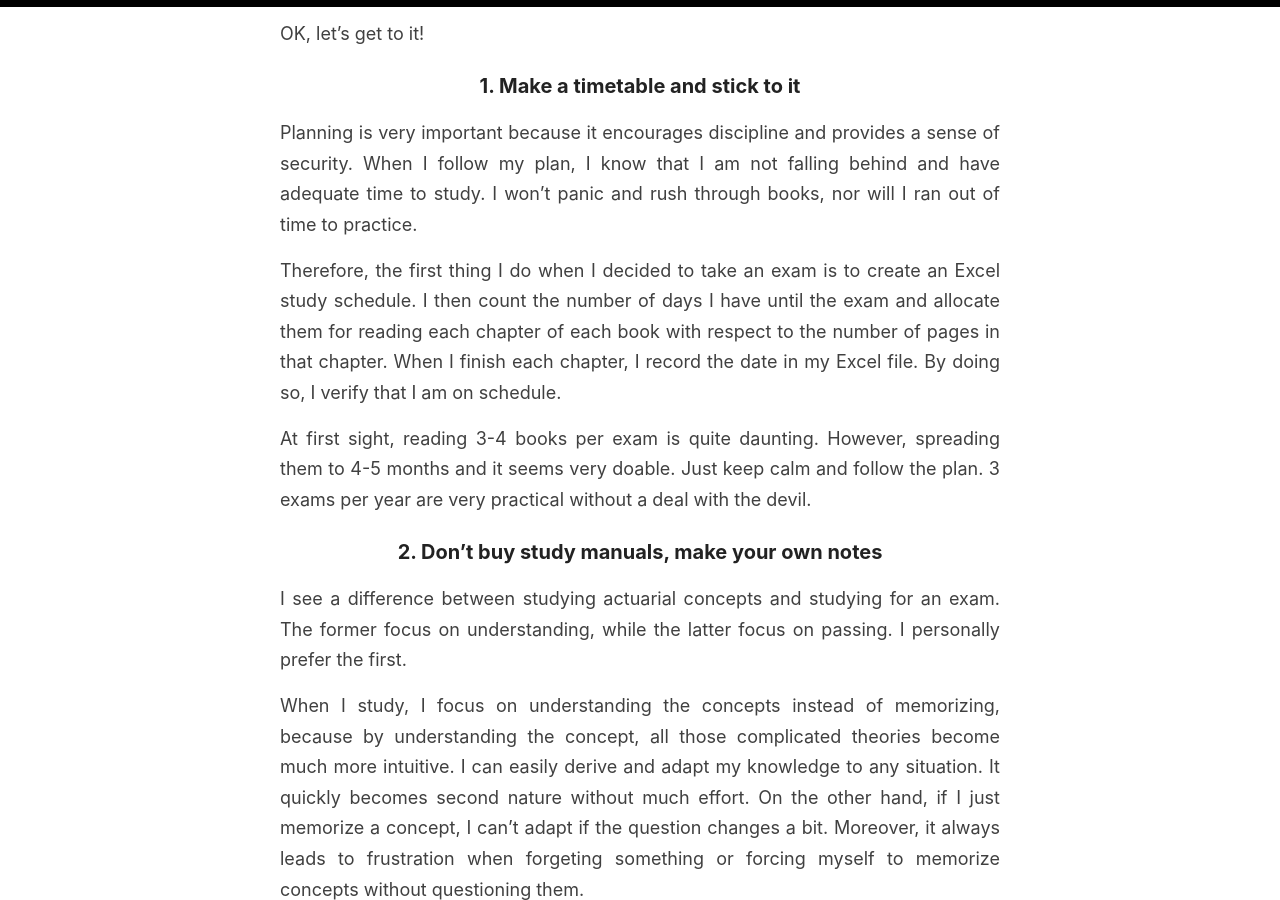
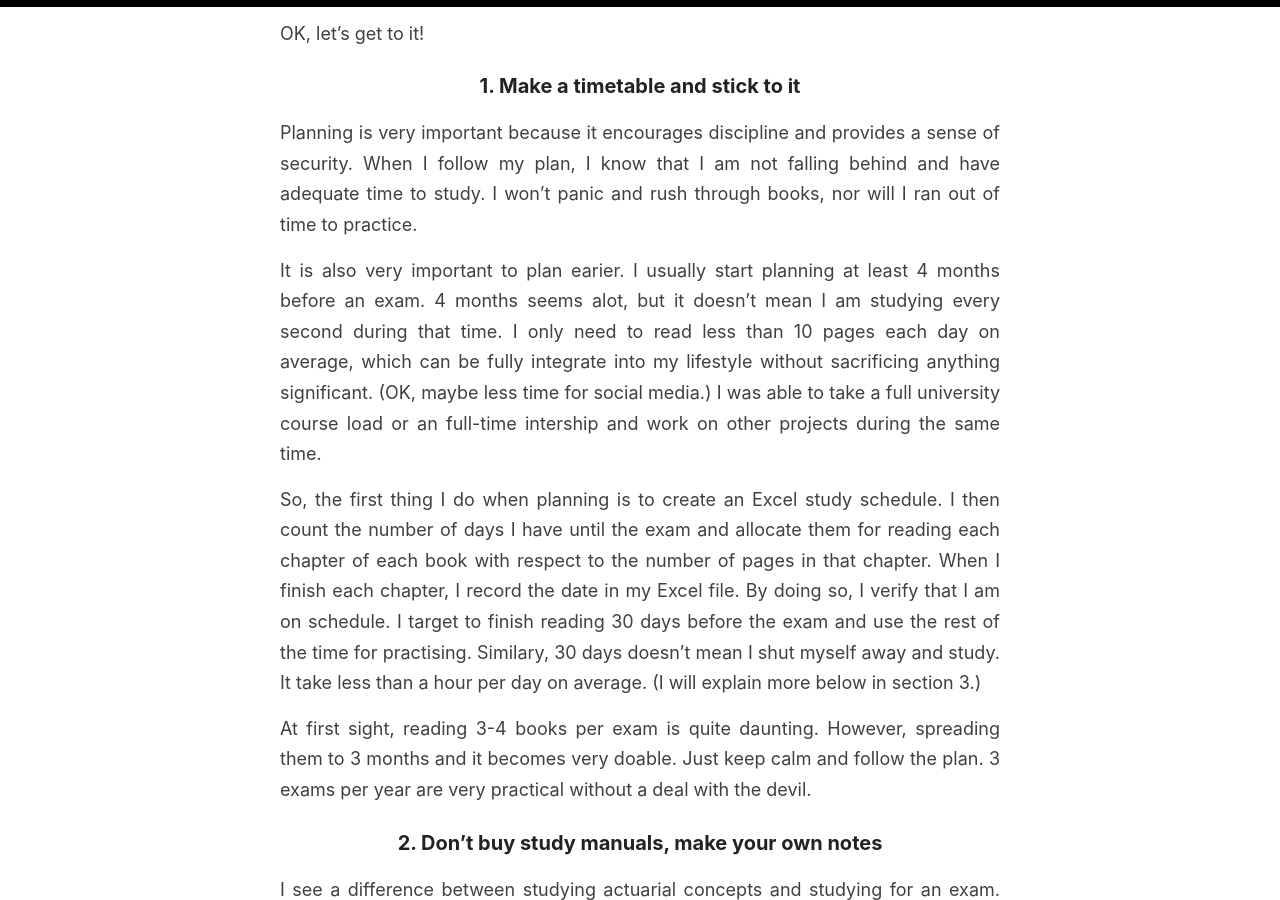
Before and after one commit to actuarialcat/actuarialcat.github.io, a Jekyll site: the page built from _posts/2020-12-24-How-to-pass-7-SOA.md, in a window 1280 px wide and 900 px high, scrolled down 1030 px. Built offline with Jekyll 4.4.1, drawn with Linux system fonts in a browser that asks for light colours; some of the changed text lies outside the part shown.

Commit message:
Update 2020-12-24-How-to-pass-7-SOA.md

```diff
--- a/_posts/2020-12-24-How-to-pass-7-SOA.md
+++ b/_posts/2020-12-24-How-to-pass-7-SOA.md
@@ -24,12 +24,22 @@ Planning is very important because it encourages discipline and provides a sense
 When I follow my plan, I know that I am not falling behind and have adequate time to study.
 I won't panic and rush through books, nor will I ran out of time to practice.
 
-Therefore, the first thing I do when I decided to take an exam is to create an Excel study schedule.
+It is also very important to plan earier.
+I usually start planning at least 4 months before an exam.
+4 months seems alot, but it doesn't mean I am studying every second during that time.
+I only need to read less than 10 pages each day on average, which can be fully integrate into my lifestyle without sacrificing anything significant. (OK, maybe less time for social media.)
+I was able to take a full university course load or an full-time intership and work on other projects during the same time.
+
+So, the first thing I do when planning is to create an Excel study schedule.
 I then count the number of days I have until the exam and allocate them for reading each chapter of each book with respect to the number of pages in that chapter.
 When I finish each chapter, I record the date in my Excel file. By doing so, I verify that I am on schedule.
+I target to finish reading 30 days before the exam and use the rest of the time for practising.
+Similary, 30 days doesn't mean I shut myself away and study.
+It take less than a hour per day on average.
+(I will explain more below in section 3.)
 
 At first sight, reading 3-4 books per exam is quite daunting.
-However, spreading them to 4-5 months and it seems very doable.
+However, spreading them to 3 months and it becomes very doable.
 Just keep calm and follow the plan. 3 exams per year are very practical without a deal with the devil.
 
 
@@ -81,7 +91,7 @@ I just need to make sure I didn't miss a chapter or misread something.
 What if I already complete the questions once? I will do it again.
 By doing so, I build familiarity and confidence.
 With more confidence, I am less likely to second guess my answer and I will go with my instincts.
-Completing the sample question 2-3 times is adequate for me to feel safe and confident.
+Completing the sample question 2-3 times is adequate for me to feel safe and confident. Anything more is non-necessary.
 To be honest, the exam questions are also very repetitive.
 You definitely have learned a way to solve it.
 When facing difficult questions, I will just fall back to first principles and try multiple approaches until it works. And, it works.
```
